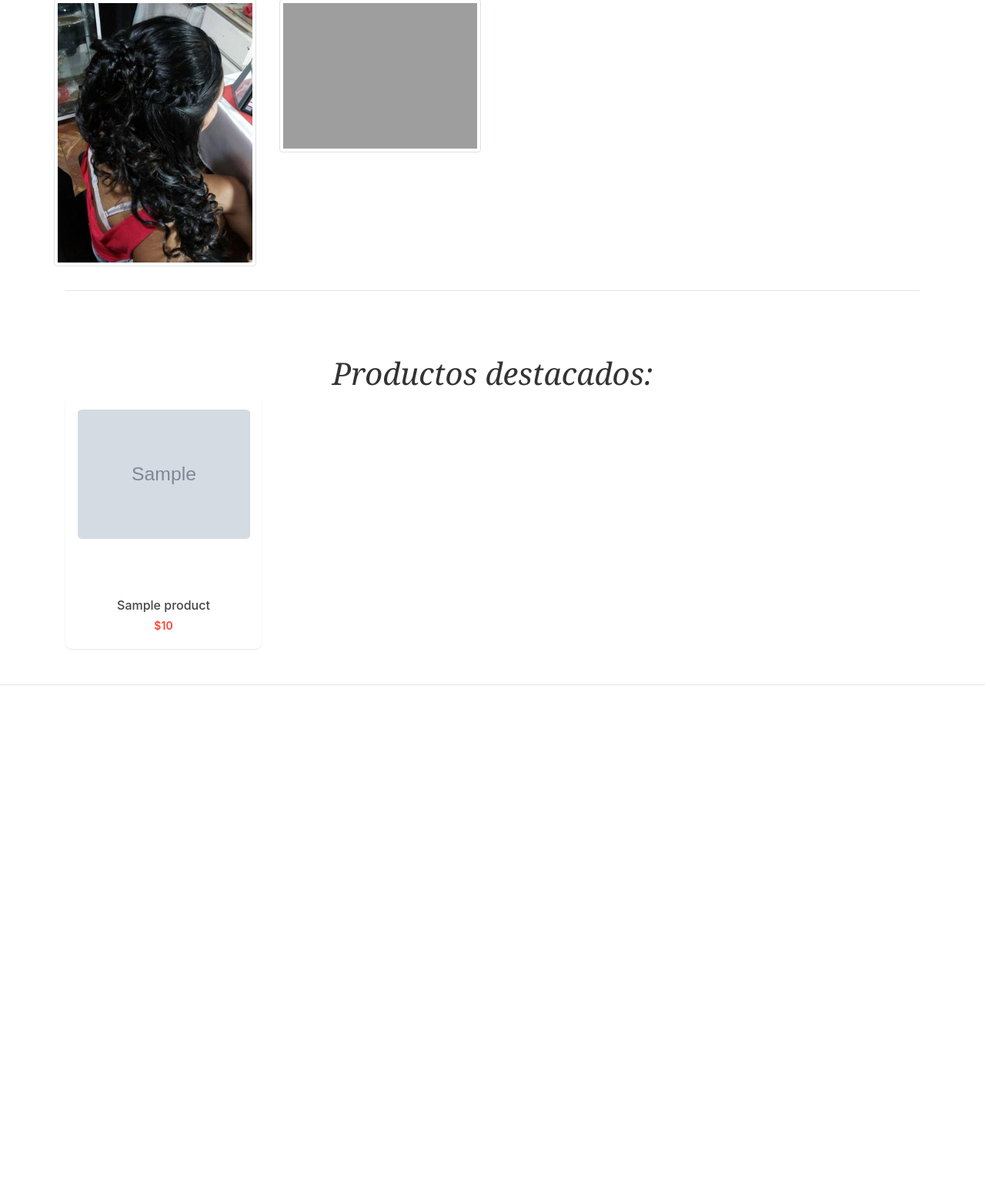
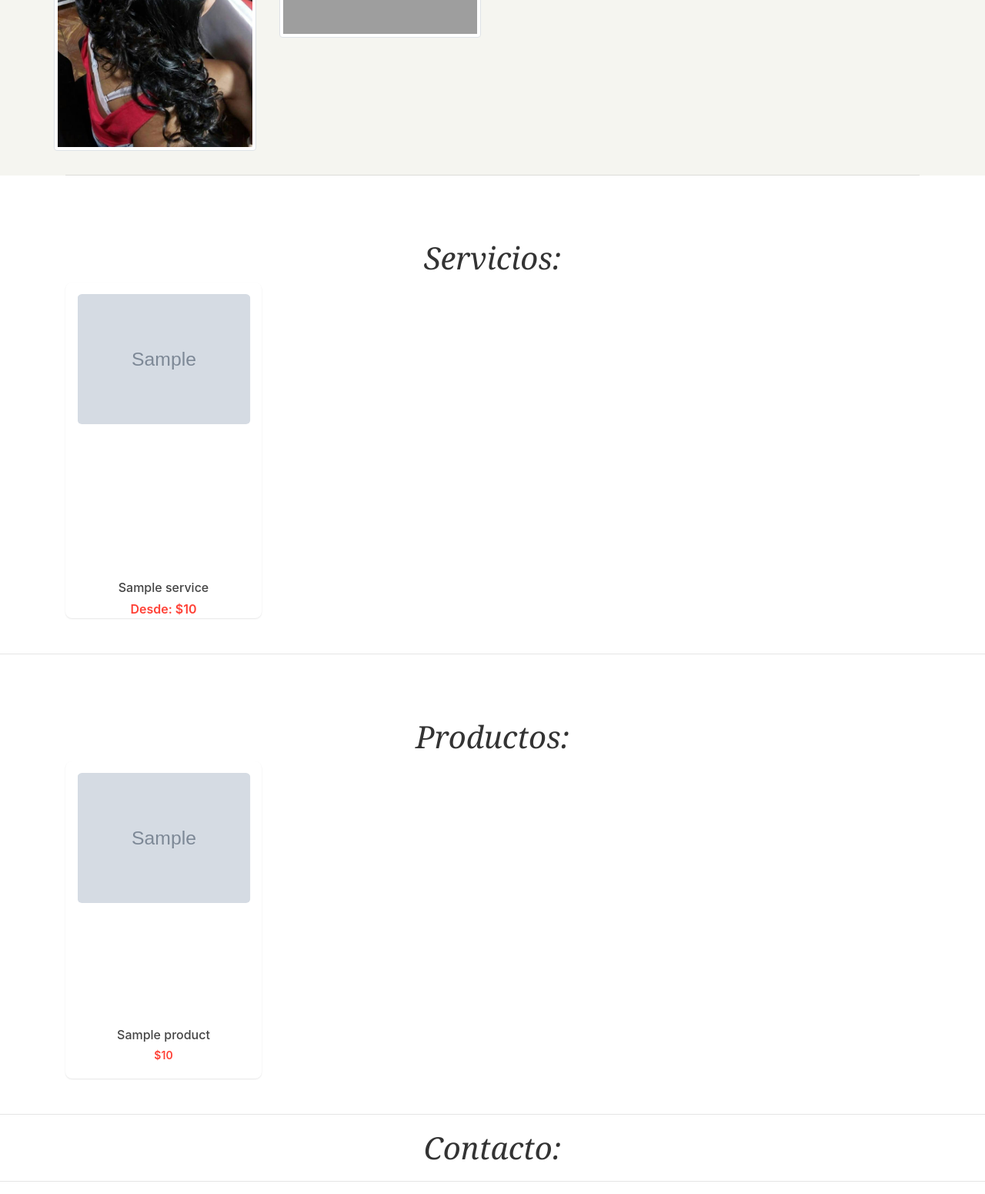
Before and after one commit to nahuelbrandan/company_website, a Django app: page / in a window 1280 px wide. Shown: the part 2945-4496 px from the top of the page at 77% size. Before the commit the page ends 3835 px from the top, so only its background shows below. Run offline with Django 3.2, Linux system fonts and the light colour scheme; tables that the repository leaves empty hold one stand-in row (values such as "Sample post"); grey boxes marked "Sample" are stand-in pictures; some libraries are stand-ins or nearby versions; grey boxes are pictures that could not be loaded.

Commit message:
se añadió la posibilidad de agregar servicios

```diff
--- a/src/app/admin.py
+++ b/src/app/admin.py
@@ -1,4 +1,5 @@
 from django.contrib import admin
-from .models import Product
+from .models import Product, Service
 
 admin.site.register(Product)
+admin.site.register(Service)
--- a/src/app/models.py
+++ b/src/app/models.py
@@ -16,3 +16,14 @@ class Product(models.Model):
 
     def __str__(self):
         return self.title
+
+
+class Service(models.Model):
+    id = models.AutoField(primary_key=True)
+    title = models.CharField(max_length=100, null=False)
+    description = models.CharField(max_length=10000, null=False)
+    price = models.IntegerField(null=False)
+    image = models.ImageField(upload_to='services/', null=False)
+
+    def __str__(self):
+        return self.title
--- a/src/app/static/css/products.css
+++ b/src/app/static/css/products.css
@@ -74,7 +37,7 @@
 }
 
 .product_item .product_details {
-    padding-top: 110%;
+    padding-top: 150%;
     text-align: center
 }
 
--- a/src/app/static/css/style.css
+++ b/src/app/static/css/style.css
@@ -1,3 +1,7 @@
+.background_with_color {
+  background-color: #f5f5f0;
+}
+
 .user_info h3, h4 {
   text-align: center;
 }
--- a/src/app/templates/home.html
+++ b/src/app/templates/home.html
@@ -34,7 +34,7 @@
     <hr>
     <div class="row">
       <div class="col-md-6 how-img2">
-        <img src="{% static 'images/fidelite.jpg'%}" alt=""/>
+        <img src="{% static 'images/productospeluqueria.jpg'%}" alt=""/>
       </div>
       <div class="col-md-6 how_description">
         <p class="description">
@@ -43,10 +43,9 @@
         </p>
       </div>
     </div>
-    <hr>
   </div>
 
-
+  <div class="background_with_color">
     <div class="container">
       <p class="title_of_section"> Galeria: </p>
     	<div class="row">
@@ -84,10 +83,37 @@
     	</div>
       <hr>
     </div>
-
+  </div>
   <br><br><br><br><br><br><br><br>
   <div class="container">
-      <p class="title_of_section"> Productos destacados: </p>
+    <p class="title_of_section"> Servicios: </p>
+    <div class="row clearfix">
+      {% for service in services %}
+        <div class="col-lg-3 col-md-4 col-sm-12">
+          <div class="card product_item">
+              <div class="cp_img">
+                <a href="service/{{service.id}}">
+                  <img src="{{service.image.url}}" alt="Service" class="img-fluid">
+                </a>
+                <div class="hover">
+                  <a href="javascript:void(0);" class="btn btn-primary btn-lg waves-effect"><i class="zmdi zmdi-shopping-cart"></i></a>
+                </div>
+              </div>
+              <div class="product_details">
+                <h5><a href="service/{{service.id}}">{{service.title}}</a></h5>
+                <ul class="product_price list-unstyled">
+                  <li class="new_price"> Desde: ${{service.price}}</li>
+                </ul>
+              </div>
+          </div>
+        </div>
+      {% endfor %}
+    </div>
+  </div>
+  <hr>
+  <br><br><br><br><br><br><br><br>
+  <div class="container">
+    <p class="title_of_section"> Productos: </p>
     <div class="row clearfix">
       {% for product in products %}
         <div class="col-lg-3 col-md-4 col-sm-12">
@@ -113,7 +139,9 @@
       {% endfor %}
     </div>
   </div>
-
   <hr>
 
+
+  <p class="title_of_section">Contacto:</p>
+  <hr>
 {% endblock %}
--- a/src/app/templates/navbar.html
+++ b/src/app/templates/navbar.html
@@ -5,8 +5,11 @@
     {% if is_authenticated %}
       {% if is_superuser %}
         <a class="p-4 text-dark" href="{% url 'add_product'%}"><span class="glyphicon glyphicon-plus"></span> Agregar producto</a>
+        <a class="p-4 text-dark" href="{% url 'add_service'%}"><span class="glyphicon glyphicon-plus"></span> Agregar servicio</a>
+        <a class="p-4 text-dark" href="{% url 'me'%}"><span class="glyphicon glyphicon-user"></span> <b>Admin:</b> {{username}}</a>
+      {% else %}
+        <a class="p-4 text-dark" href="{% url 'me'%}"><span class="glyphicon glyphicon-user"></span> {{username}}</a>
       {% endif %}
-      <a class="p-4 text-dark" href="{% url 'me'%}"><span class="glyphicon glyphicon-user"></span> {{username}}</a>
       <a class="p-4 text-dark" href="{% url 'logout'%}"><span class="glyphicon glyphicon-log-out"></span> Salir</a>
     {% else %}
       <a class="p-4 text-dark" href="{% url 'login'%}">Ingresar</a>
--- a/src/app/urls.py
+++ b/src/app/urls.py
@@ -9,7 +9,9 @@ urlpatterns = [
     path('login/', views.LoginView.as_view(), name='login'),
     path('logout/', views.LogoutView.as_view(), name='logout'),
     path('add_product/', views.AddProductView.as_view(), name='add_product'),
+    path('add_service/', views.AddServiceView.as_view(), name='add_service'),
     path('me/', views.MeView.as_view(), name='me'),
 
     path('product/<int:product_id>/', views.ProductView.as_view(), name='product'),
+    path('service/<int:service_id>/', views.ServiceView.as_view(), name='service'),
 ]
--- a/src/app/views.py
+++ b/src/app/views.py
@@ -7,8 +7,8 @@ from django.contrib import messages
 from django.contrib.auth.decorators import login_required
 from os import listdir
 
-from .forms import UserForm, LoginForm, AddProductForm
-from .models import Product
+from .forms import UserForm, LoginForm, AddProductForm, AddServiceForm
+from .models import Product, Service
 from termcolor import cprint
 
 import os
@@ -19,7 +19,6 @@ company_name = "Nanzi & Cande"
 
 class HomeView(View):
     def get(self, req):
-
         galery_images = ['images/galery/'+f for f in listdir(os.path.join(settings.BASE_DIR, 'app/static/images/galery/'))]
 
         context = {
@@ -29,6 +28,7 @@ class HomeView(View):
             'username': req.user.username,
             'company_name': company_name,
             'products': Product.objects.all(),
+            'services': Service.objects.all(),
             'galery_images': galery_images
         }
         return render(req, 'home.html', context)
@@ -103,11 +103,39 @@ class AddProductView(View):
             return HttpResponse('Lo siento. Hubo algun problema. Vuelva a intentarlo.')
 
 
+class AddServiceView(View):
+    def get(self, req):
+        context = {
+            'title': 'Añadir servicio',
+            'form': AddServiceForm(),
+            'company_name': company_name
+        }
+        return render(req, 'add_service.html', context)
+
+    def post(self, req):
+        form = AddServiceForm(req.POST, req.FILES)
+        if form.is_valid():
+            Service.objects.create(**form.cleaned_data)
+            return HttpResponse('Servicio agregado con éxito!')
+        else:
+            return HttpResponse('Lo siento. Hubo algun problema. Vuelva a intentarlo.')
+
+
 class ProductView(View):
     def get(self, req, product_id):
         context = {
             'title': 'Producto',
             'product': Product.objects.get(id=product_id),
+            'company_name': company_name
+        }
+        return render(req, 'product.html', context)
+
+
+class ServiceView(View):
+    def get(self, req, service_id):
+        context = {
+            'title': 'Servicio',
+            'service': Service.objects.get(id=service_id),
             'company_name': company_name
         }
         return render(req, 'product.html', context)
```
Also changed, not shown: other parts of src/app/static/css/products.css (+1 -38 lines), src/app/forms.py (+7 -1 lines), src/app/templates/add_service.html (added, +13 -0 lines), src/app/static/images/productospeluqueria.jpg (added). Lines whose indentation alone changed are shown as unchanged.
